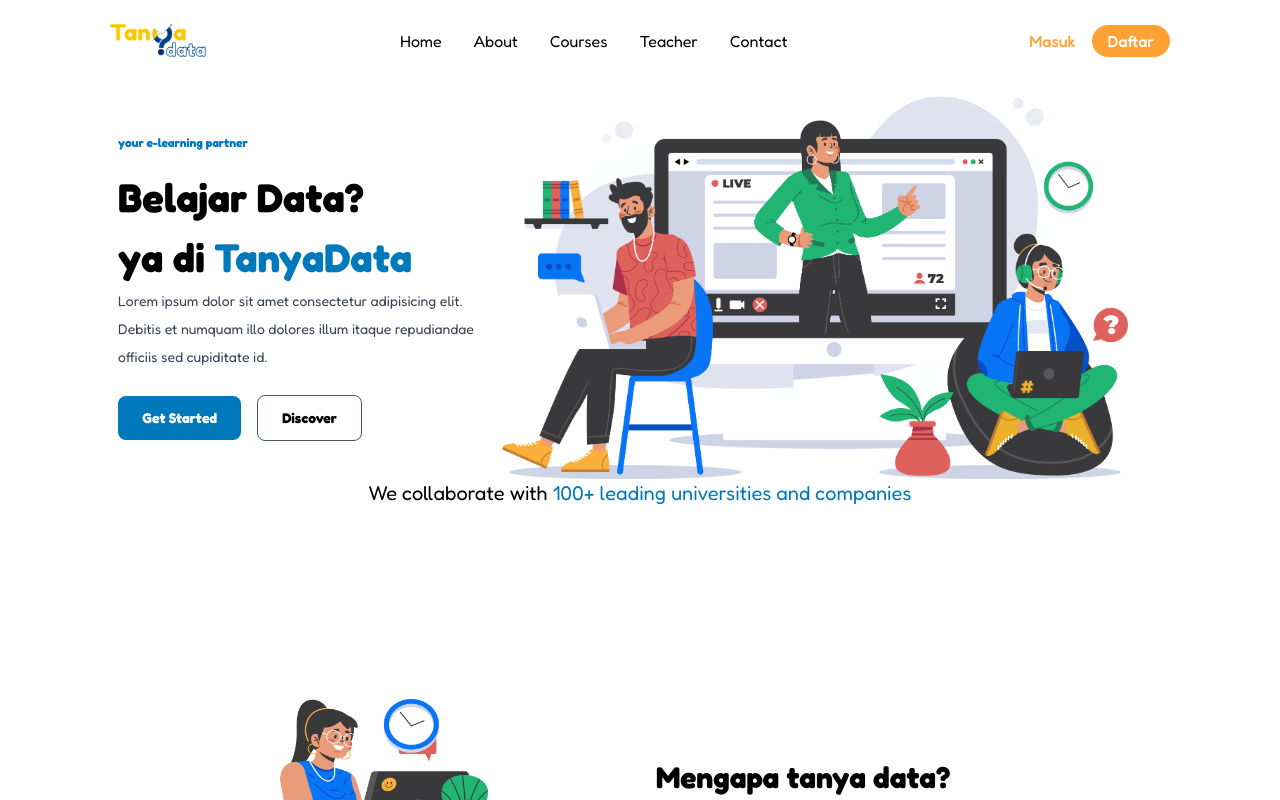
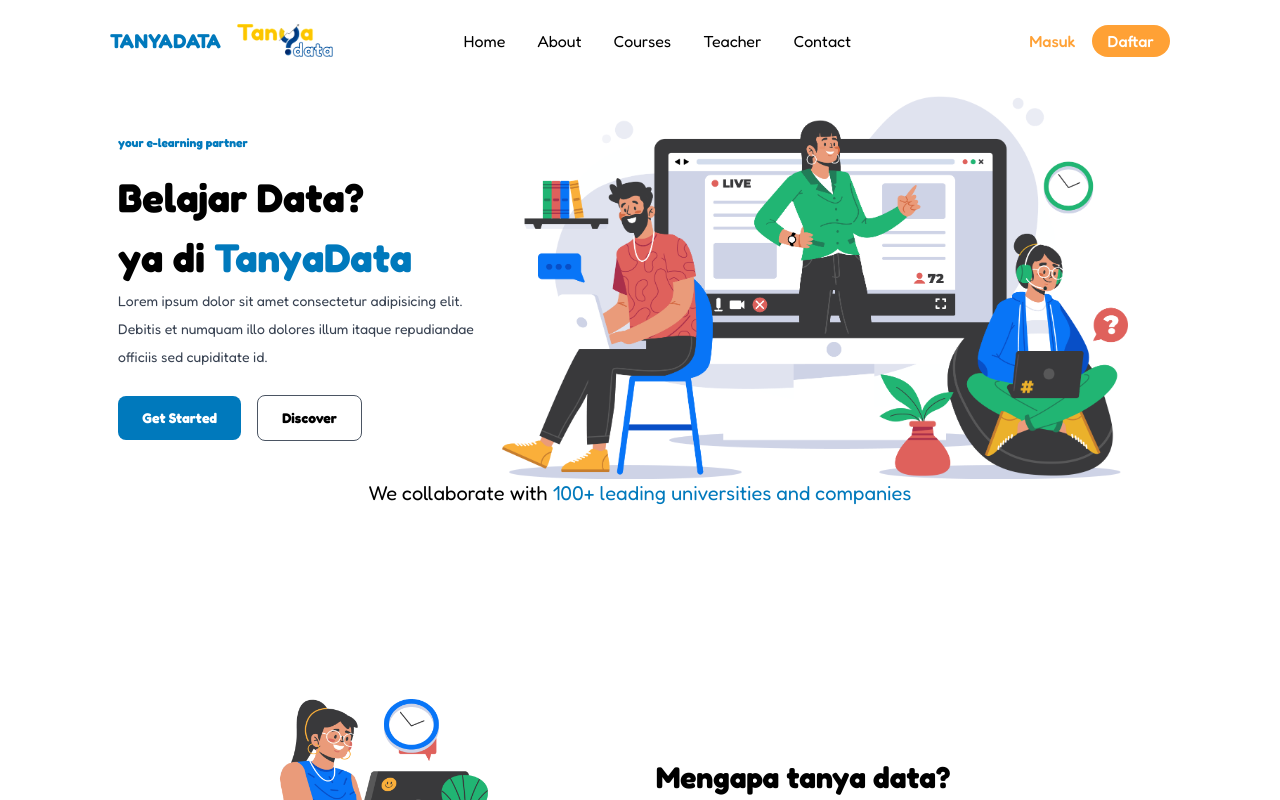
Before and after one commit to cchoirun/tanya-data, a React (Vite) app: page / in a window 1280 px wide. Shown: the top 800 px of the page. Built offline with nearby package versions, Linux system fonts and the light colour scheme.

Commit message:
fix navbar

```diff
--- a/src/components/Navbar/Navbar.jsx
+++ b/src/components/Navbar/Navbar.jsx
@@ -19,7 +19,7 @@ const Navbar = () => {
                 <div className={`${active ? "py-2 transition-all duration-300": "py-4 "} container flex items-center justify-between py-6 mx-auto`}>
                     <div className="flex items-center gap-4">
                         <HiMenuAlt1 className="text-3xl cursor-pointer sm:hidden" onClick={() => setToggle(true)}/>
-                        {/* <div className="text-xl font-bold tracking-wide uppercase text-blue_main">TanyaData</div> */}
+                        <div className="text-xl font-bold tracking-wide uppercase text-blue_main">TanyaData</div>
                             <img src="../src/assets/logo.png" alt="" className="w-24 h-auto " />
                     </div>
                     <div className="items-center hidden sm:flex">
```
